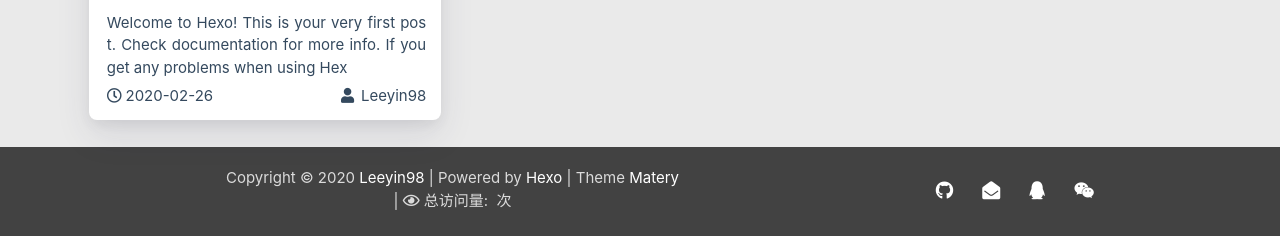
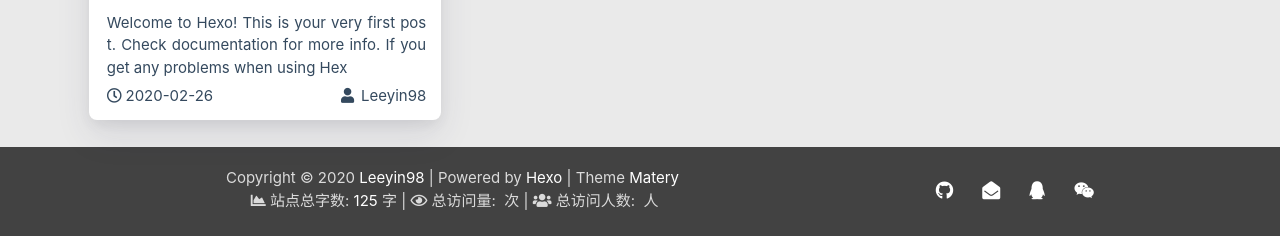
Before and after one commit to leeyin98/leeyin98.github.io, a plain HTML site: page index.html in a window 1280 px wide. Shown: the part 1278-1514 px from the top of the page. Drawn offline with nearby package versions, Linux system fonts and the light colour scheme; some packages are replaced by stand-ins of ours; a script that the page names is missing.

Commit message:
Site updated: 2020-02-26 23:45:10

```diff
--- a/index.html
+++ b/index.html
@@ -431,7 +431,7 @@
 <div class="carousel carousel-slider center index-cover" data-indicators="true" style="margin-top: -64px;">
 
 
-    <div class="carousel-item red white-text bg-cover about-cover">
+    <div class="carousel-item white-text bg-cover about-cover">
         <div class="container">
             <div class="row">
     <div class="col s10 offset-s1 m8 offset-m2 l8 offset-l2">
@@ -642,6 +642,9 @@
             |&nbsp;Theme&nbsp;<a href="https://github.com/blinkfox/hexo-theme-matery" target="_blank">Matery</a>
             <br>
 
+            &nbsp;<i class="fas fa-chart-area"></i>&nbsp;站点总字数:&nbsp;<span
+                class="white-color">125</span>&nbsp;字
+
 
 
 
@@ -652,6 +655,11 @@
                     class="white-color"></span>&nbsp;次
             </span>
 
+
+            <span id="busuanzi_container_site_uv">
+                |&nbsp;<i class="fas fa-users"></i>&nbsp;总访问人数:&nbsp;<span id="busuanzi_value_site_uv"
+                    class="white-color"></span>&nbsp;人
+            </span>
 
             <br>
 
```
Also changed, not shown: 404.html (+8 -0 lines), about/index.html (+8 -0 lines), archives/2020/02/index.html (+8 -0 lines), archives/2020/index.html (+8 -0 lines), archives/index.html (+8 -0 lines), categories/index.html (+8 -0 lines), contact/index.html (+8 -0 lines), friends/index.html (+8 -0 lines), posts/3eeb.html (+8 -0 lines), tags/index.html (+8 -0 lines).
